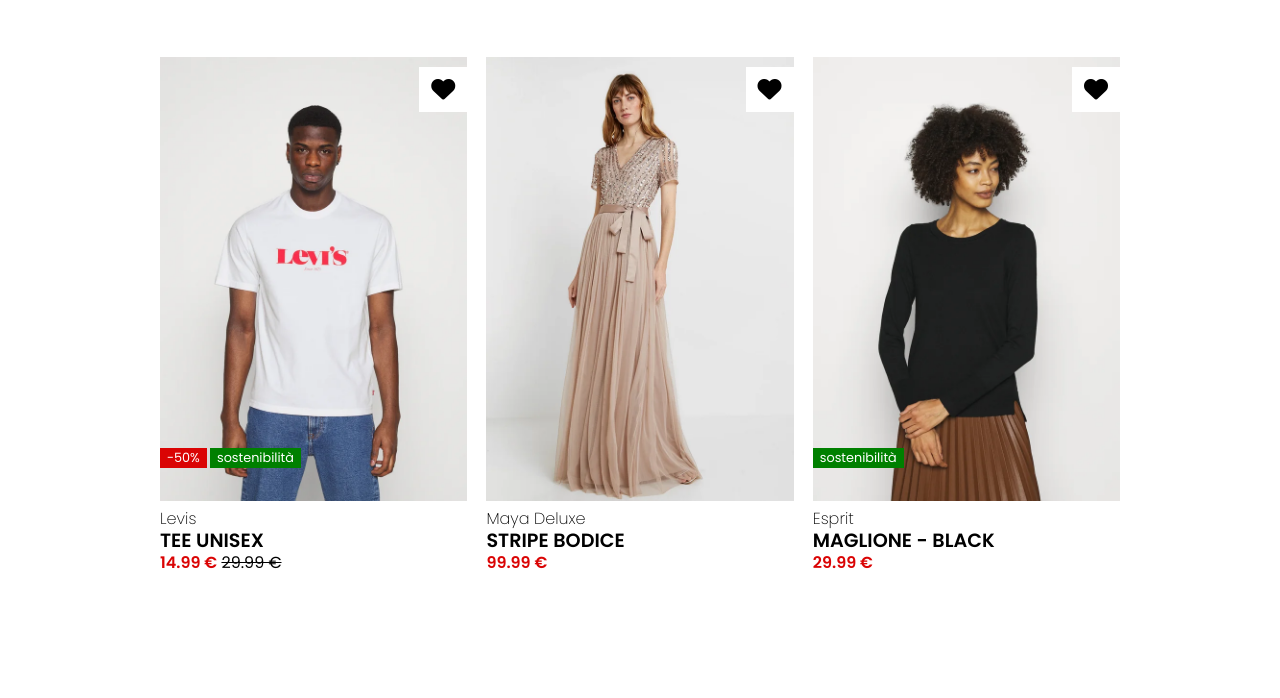
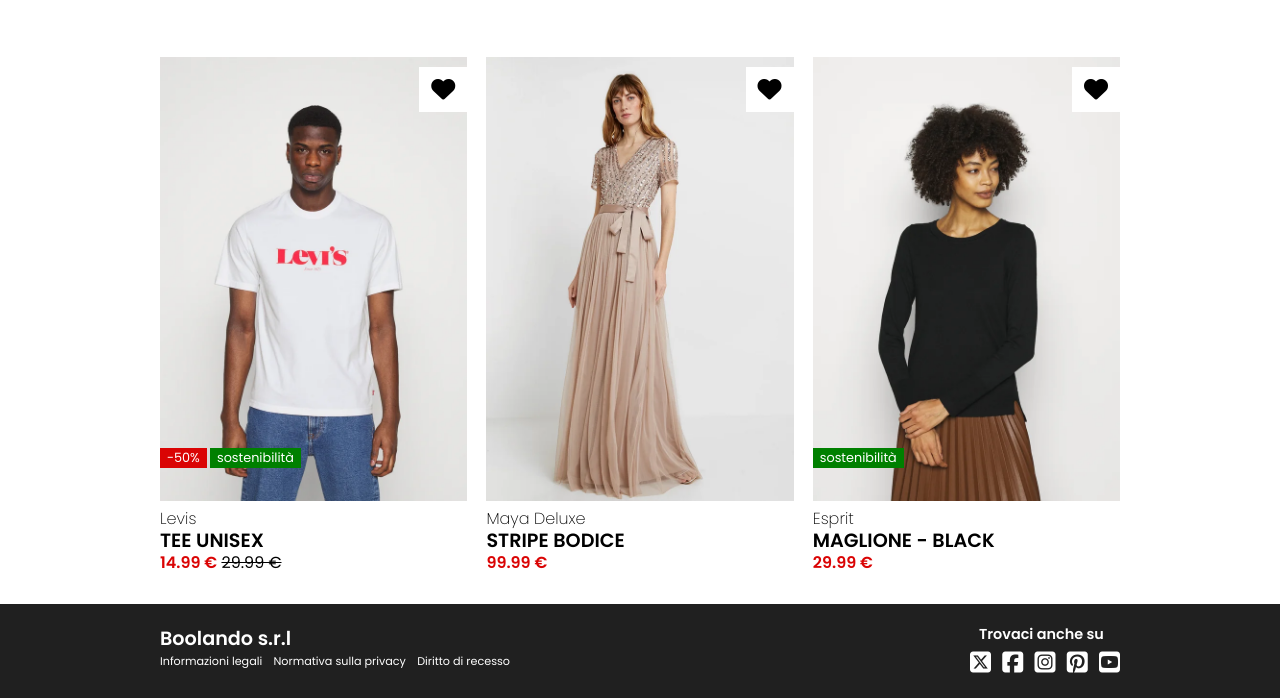
Before and after one commit to marraguglielmo/html-css-boolando, a plain HTML site: page index.html in a window 1280 px wide. Shown: the part 618-1316 px from the top of the page. Before the commit the page ends 1222 px from the top, so only its background shows below. Drawn offline with Linux system fonts and the light colour scheme.

Commit message:
[add] footer

```diff
--- a/css/style.css
+++ b/css/style.css
@@ -11,12 +11,6 @@
     padding: 0;
     box-sizing: border-box;
 }
-
-/* ----------DEBUG------------- */
-.debug{
-    border: 2px dashed #008000;
-}
-/* ----------DEBUG------------- */
 
 body{
     font-family: 'Poppins', sans-serif;
@@ -172,3 +166,37 @@ main .container .card .product-hover{
 main .container .card:hover .product-hover{
     display: block;
 }
+
+/* FOOTER */
+footer{
+    background: var(--bg-footer);
+    color: white;
+    padding: 20px 0;
+}
+footer p{
+    font-size: 1.2rem;
+    font-weight: 600;
+}
+footer i{
+    font-size: 1.5rem;
+    border-radius: 5px;
+    margin-left: 7px;
+}
+footer .container.d-flex{
+    justify-content: space-between;
+}
+footer .container div.d-flex{
+    justify-content: space-between;
+    width: 350px;
+    font-size: .7rem;
+}
+footer .container .social{
+    text-align: center;
+}
+footer .container .social a{
+    color: white;
+}
+footer .container .social p{
+    font-size: .9rem;
+    margin-bottom: 5px;
+}
--- a/index.html
+++ b/index.html
@@ -176,7 +176,24 @@
 
     <!-- FOOTER -->
     <footer>
-
+        <section class="container d-flex">
+            <div>
+                <p>Boolando s.r.l</p>
+                <div class="d-flex">
+                    <span>Informazioni legali</span>
+                    <span>Normativa sulla privacy</span>
+                    <span>Diritto di recesso</span>
+                </div>
+            </div>
+            <div class="social">
+                <p>Trovaci anche su</p>
+                <a href="#"><i class="fa-brands fa-square-x-twitter"></i></a>
+                <a href="#"><i class="fa-brands fa-square-facebook"></i></a>
+                <a href="#"><i class="fa-brands fa-square-instagram"></i></a>
+                <a href="#"><i class="fa-brands fa-square-pinterest"></i></a>
+                <a href="#"><i class="fa-brands fa-square-youtube"></i></a>
+            </div>
+        </section>
     </footer>
     <!-- /FOOTER -->
 
```
